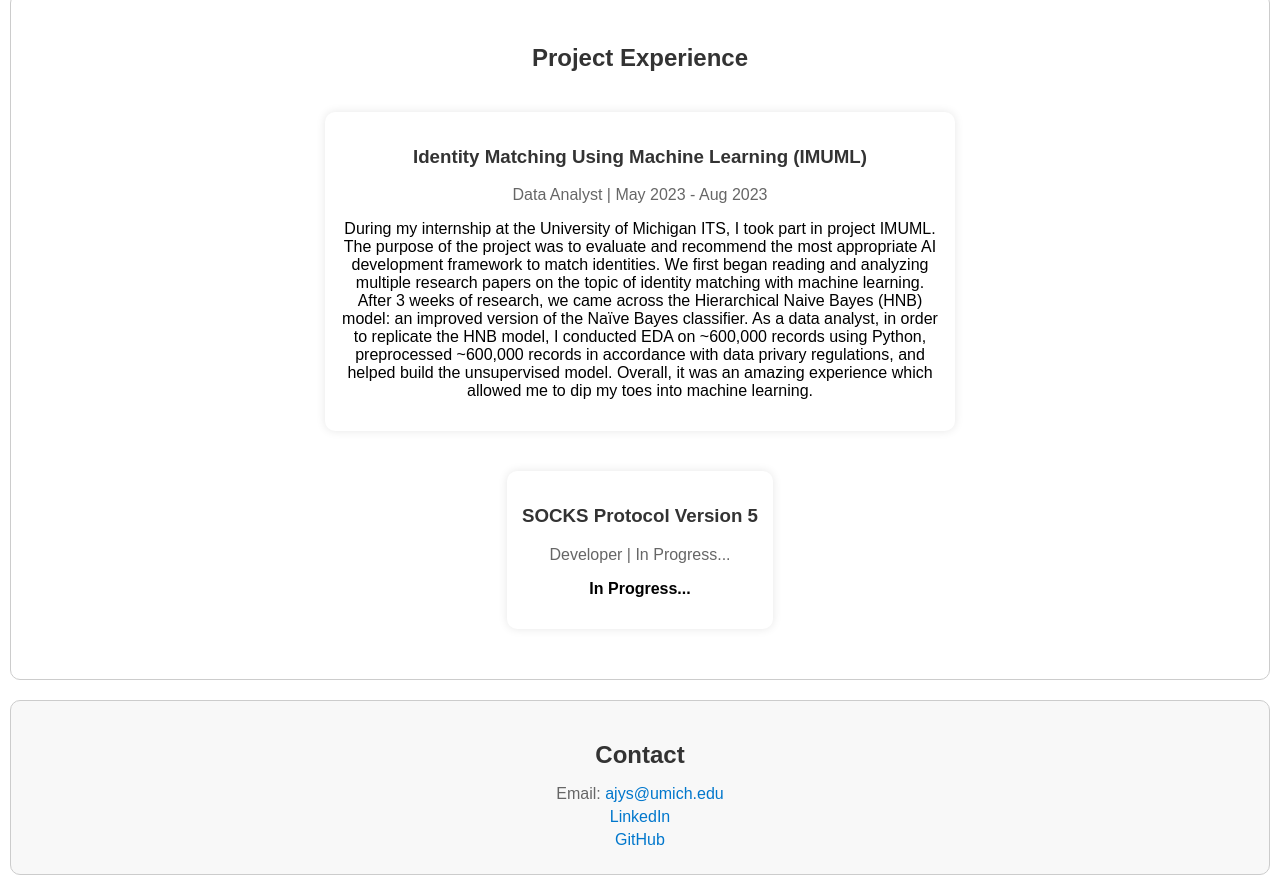
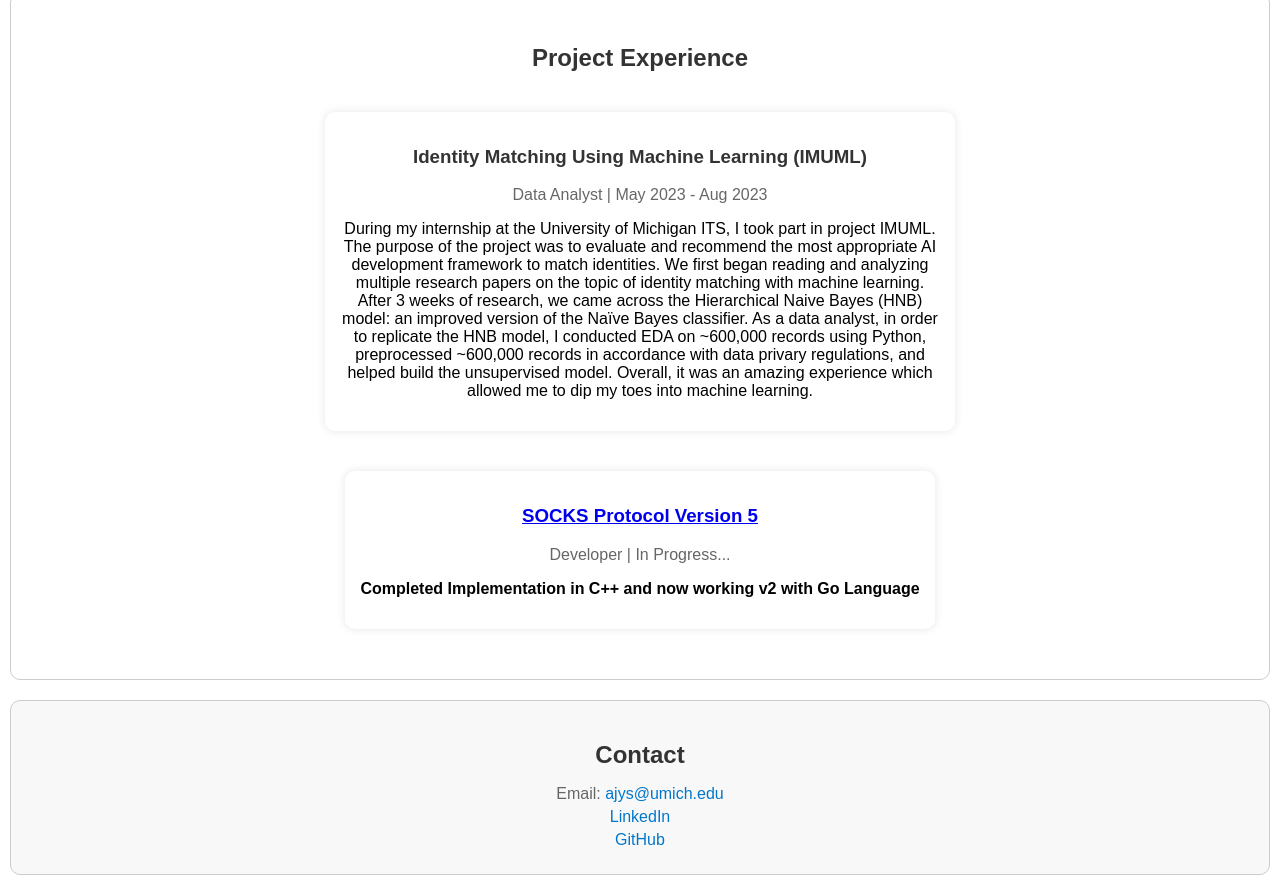
Before and after one commit to ajys03/ajys03.github.io, a plain HTML site: page index.html in a window 1280 px wide. Shown: the part 1853-2738 px from the top of the page. Drawn offline with Linux system fonts and the light colour scheme.

Commit message:
Minor Edits

```diff
--- a/index.html
+++ b/index.html
@@ -116,10 +116,10 @@
                 </div>
 
                 <div class="item">
-                    <h3>SOCKS Protocol Version 5</h3>
+                    <h3><a href="https://github.com/ajys03/socks-protocol-v5">SOCKS Protocol Version 5</a></h3>
                     <p>Developer | In Progress...</p>
                     <ul>
-                        <li><b>In Progress...</b></li>
+                        <li><b>Completed Implementation in C++ and now working v2 with Go Language</b></li>
                     </ul>
                 </div>
             </div>
```
Also changed, not shown: 1 other file.
